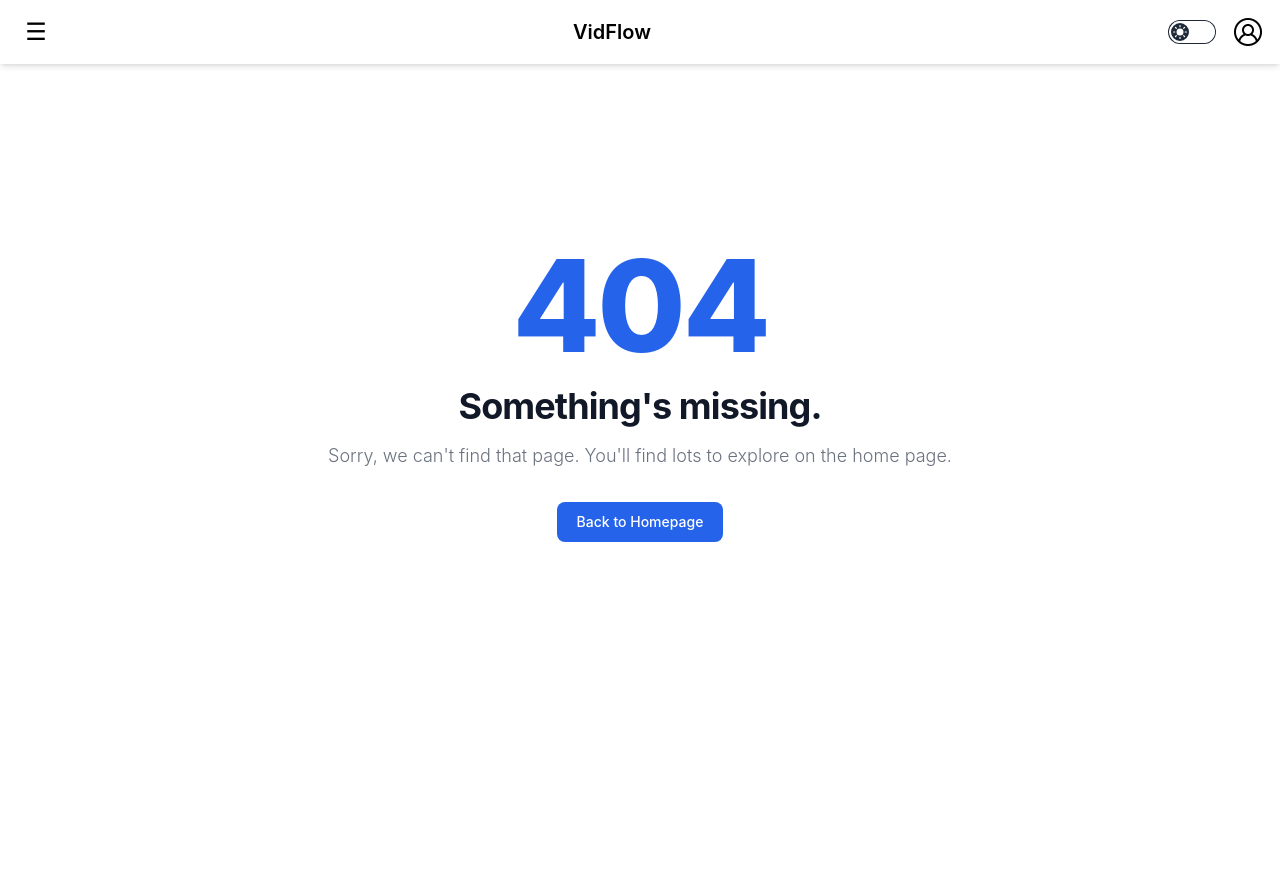
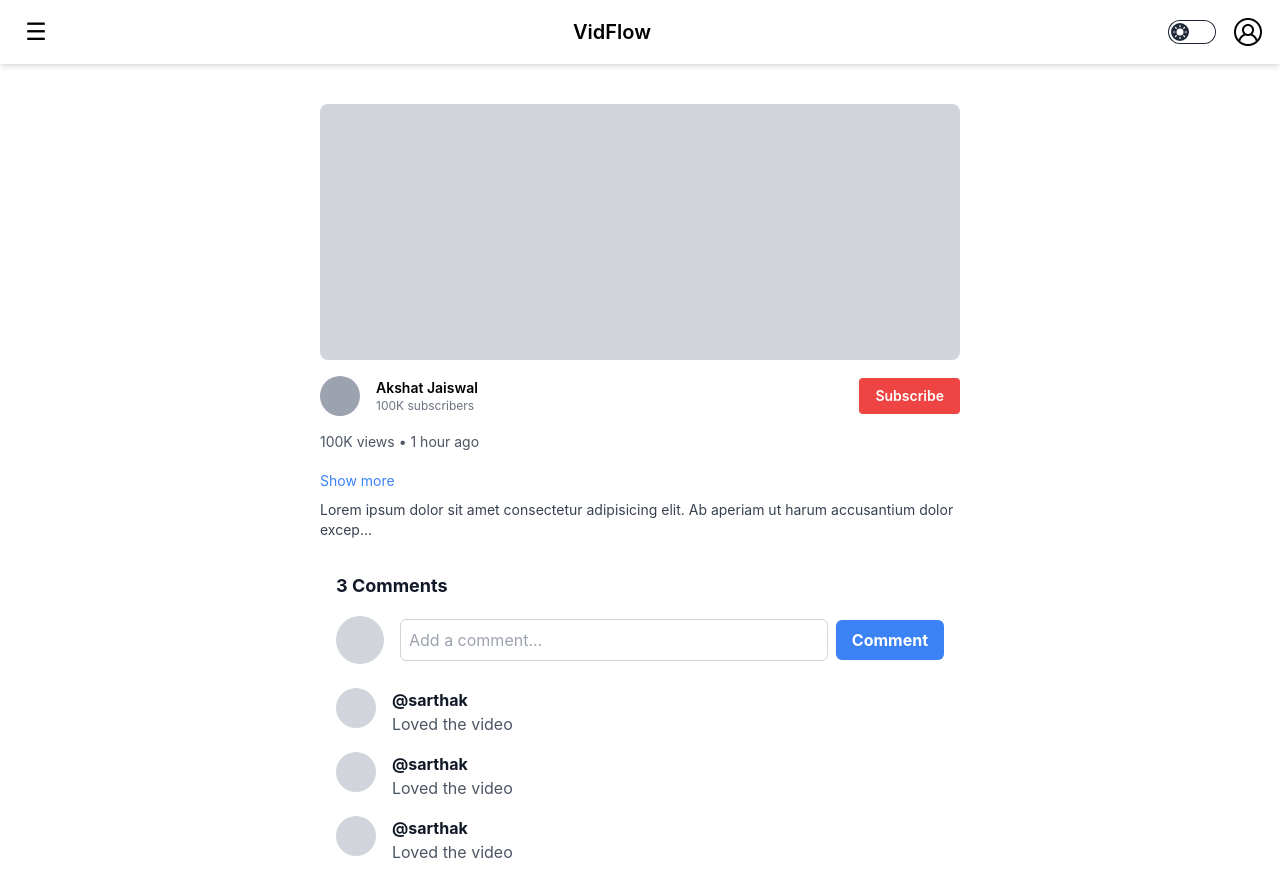
Before and after one commit to ajais-25/vidflow, a React (Vite) app in the folder client/: page /video/1 in a window 1280 px wide. Before the commit this address had no page. Before the commit the page ends 800 px from the top, so only its background shows below. Built offline with nearby package versions, Linux system fonts and the light colour scheme.

Commit message:
video player page ui added

```diff
--- a/client/src/Layout.jsx
+++ b/client/src/Layout.jsx
@@ -11,7 +11,7 @@ const Layout = () => {
   };
 
   return (
-    <div className="min-h-screen bg-white dark:bg-gray-900 text-black dark:text-white">
+    <div className="min-h-screen pt-2 bg-white dark:bg-gray-900 text-black dark:text-white">
       <Navbar toggleSidebar={toggleSidebar} />
       <Sidebar isOpen={isSidebarOpen} />
       <Outlet />
--- /dev/null
+++ b/client/src/components/VideoPlayer/CommentSection.jsx
@@ -0,0 +1,66 @@
+import React, { useState } from "react";
+import like from "../../assets/images/like.png";
+import liked from "../../assets/images/liked.png";
+
+const CommentSection = () => {
+  const [comments, setComments] = useState([
+    { id: 1, username: "sarthak", text: "Loved the video" },
+    { id: 2, username: "sarthak", text: "Loved the video" },
+    { id: 3, username: "sarthak", text: "Loved the video" },
+  ]);
+
+  const [newComment, setNewComment] = useState("");
+
+  const handleCommentSubmit = () => {
+    if (newComment.trim()) {
+      setComments([
+        ...comments,
+        { id: comments.length + 1, username: "you", text: newComment },
+      ]);
+      setNewComment("");
+    }
+  };
+
+  return (
+    <div className="max-w-full mt-4 p-4 rounded-lg">
+      <h2 className="text-lg font-bold text-gray-900 dark:text-gray-100 mb-4">
+        {comments.length} Comments
+      </h2>
+
+      {/* Add Comment Input */}
+      <div className="flex items-center mb-6">
+        <div className="w-12 h-12 rounded-full bg-gray-300 dark:bg-gray-700"></div>
+        <input
+          type="text"
+          value={newComment}
+          onChange={(e) => setNewComment(e.target.value)}
+          placeholder="Add a comment..."
+          className="flex-1 ml-4 p-2 border border-gray-300 dark:border-gray-700 rounded-md focus:outline-none focus:ring-2 focus:ring-blue-500 dark:bg-gray-800 dark:text-gray-100"
+        />
+        <button
+          onClick={handleCommentSubmit}
+          className="ml-2 px-4 py-2 bg-blue-500 text-white font-bold rounded-md hover:bg-blue-600 focus:outline-none focus:ring-2 focus:ring-blue-400 dark:bg-blue-600 dark:hover:bg-blue-700"
+        >
+          Comment
+        </button>
+      </div>
+
+      {/* Comments List */}
+      <div className="space-y-4">
+        {comments.map((comment) => (
+          <div key={comment.id} className="flex items-start">
+            <div className="w-10 h-10 rounded-full bg-gray-300 dark:bg-gray-700"></div>
+            <div className="ml-4">
+              <p className="font-bold text-gray-900 dark:text-gray-100">
+                @{comment.username}
+              </p>
+              <p className="text-gray-600 dark:text-gray-300">{comment.text}</p>
+            </div>
+          </div>
+        ))}
+      </div>
+    </div>
+  );
+};
+
+export default CommentSection;
--- /dev/null
+++ b/client/src/components/VideoPlayer/VideoDescription.jsx
@@ -0,0 +1,37 @@
+import { useState } from "react";
+
+const VideoDescription = () => {
+  const [isExpanded, setIsExpanded] = useState(false);
+  const [description, setDescription] = useState(
+    "Lorem ipsum dolor sit amet consectetur adipisicing elit. Ab aperiam ut harum accusantium dolor excepturi omnis repellendus minus, sint assumenda fugiat fugit sunt, quibusdam dolore at nostrum dignissimos cupiditate fuga culpa. Eligendi vel dicta id, odit dolorum laboriosam quasi modi?"
+  );
+
+  const toggleDescription = () => {
+    setIsExpanded(!isExpanded);
+  };
+
+  return (
+    <div className="mt-4">
+      <button
+        onClick={toggleDescription}
+        className="text-sm text-blue-500 dark:text-blue-400"
+      >
+        {isExpanded ? "Show less" : "Show more"}
+      </button>
+      <div
+        className={`mt-2 transition-max-height duration-500 ease-in-out ${
+          isExpanded ? "max-h-96" : "max-h-12 overflow-hidden"
+        }`}
+      >
+        <p className="text-sm text-gray-700 dark:text-gray-300">
+          {isExpanded
+            ? description
+            : description.slice(0, 100) +
+              (description.length > 100 ? "..." : "")}
+        </p>
+      </div>
+    </div>
+  );
+};
+
+export default VideoDescription;
--- /dev/null
+++ b/client/src/components/VideoPlayer/VideoInfo.jsx
@@ -0,0 +1,22 @@
+const VideoInfo = () => {
+  return (
+    <div className="flex items-center justify-between py-4">
+      <div className="flex items-center">
+        <div className="w-10 h-10 rounded-full bg-gray-400 dark:bg-gray-600"></div>
+        <div className="ml-4">
+          <h3 className="text-sm font-semibold dark:text-white">
+            Akshat Jaiswal
+          </h3>
+          <p className="text-xs text-gray-500 dark:text-gray-400">
+            100K subscribers
+          </p>
+        </div>
+      </div>
+      <button className="px-4 py-2 text-sm font-semibold text-white bg-red-500 rounded dark:bg-red-600">
+        Subscribe
+      </button>
+    </div>
+  );
+};
+
+export default VideoInfo;
--- /dev/null
+++ b/client/src/components/VideoPlayer/VideoPlayer.jsx
@@ -0,0 +1,9 @@
+const VideoPlayer = () => {
+  return (
+    <div className="w-full h-64 bg-gray-300 dark:bg-gray-700 rounded-lg">
+      {/* Replace with a video player later */}
+    </div>
+  );
+};
+
+export default VideoPlayer;
--- /dev/null
+++ b/client/src/components/VideoPlayer/VideoStats.jsx
@@ -0,0 +1,9 @@
+const VideoStats = () => {
+  return (
+    <div className="text-sm text-gray-600 dark:text-gray-400">
+      <p>100K views • 1 hour ago</p>
+    </div>
+  );
+};
+
+export default VideoStats;
--- a/client/src/main.jsx
+++ b/client/src/main.jsx
@@ -17,6 +17,7 @@ import NotFound from "./pages/NotFound.jsx";
 import PlaylistIndividual from "./pages/PlaylistIndividual.jsx";
 import ChannelDashboard from "./pages/ChannelDashboard.jsx";
 import Upload from "./pages/Upload.jsx";
+import VideoPage from "./pages/VideoPage.jsx";
 
 const router = createBrowserRouter(
   createRoutesFromElements(
@@ -29,6 +30,8 @@ const router = createBrowserRouter(
       <Route path="playlists/:id" element={<PlaylistIndividual />} />
       <Route path="liked-videos" element={<LikedVideos />} />
       <Route path="subscriptions" element={<Subscriptions />} />
+      {/* Video */}
+      <Route path="video/:id" element={<VideoPage />} />
       <Route path="*" element={<NotFound />} />
     </Route>
   )
--- /dev/null
+++ b/client/src/pages/VideoPage.jsx
@@ -0,0 +1,19 @@
+import CommentSection from "../components/VideoPlayer/CommentSection";
+import VideoDescription from "../components/VideoPlayer/VideoDescription";
+import VideoInfo from "../components/VideoPlayer/VideoInfo";
+import VideoPlayer from "../components/VideoPlayer/VideoPlayer";
+import VideoStats from "../components/VideoPlayer/VideoStats";
+
+const VideoPage = () => {
+  return (
+    <div className="p-4 max-w-2xl mt-20 mx-auto rounded-lg">
+      <VideoPlayer />
+      <VideoInfo />
+      <VideoStats />
+      <VideoDescription />
+      <CommentSection />
+    </div>
+  );
+};
+
+export default VideoPage;
```
